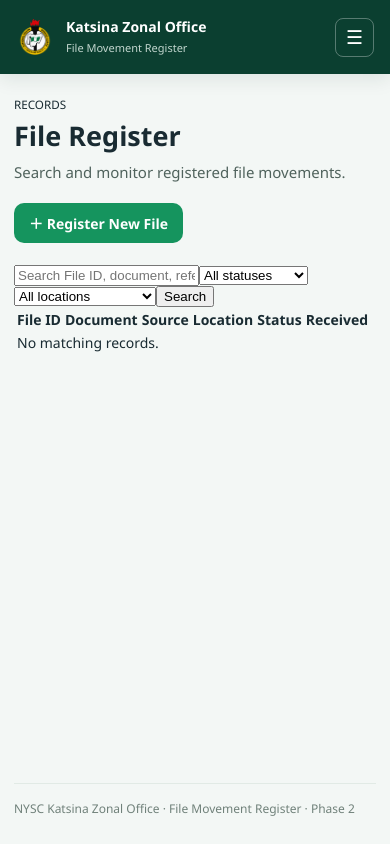
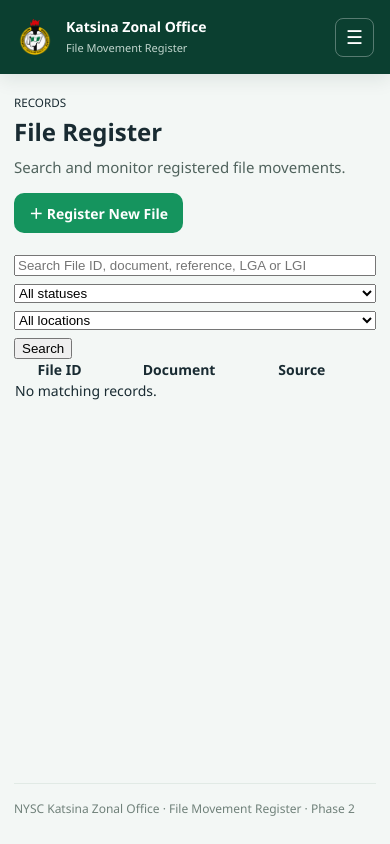
Before and after one commit to winter0019/ftrack, a Python web app: template Katsina_Zonal_FileTrack_v2_Modern_UI_FIXED/templates/files.html in a window 390 px wide. Run offline with Jinja, Linux system fonts and the light colour scheme; the template is opened without the code that fills it, so the values that code supplies are empty.

Commit message:
Enhance responsive design and navigation functionality
Added responsive styles and improved navigation menu behavior.

```diff
--- a/templates/base.html
+++ b/templates/base.html
@@ -288,6 +288,8 @@ footer {
   .menu { display: block; }
   .top nav {
     display: none !important;
+    position: relative;
+    z-index: 20;
     order: 3;
     width: 100%;
     margin: 0;
@@ -297,6 +299,7 @@ footer {
     gap: 4px;
     border-top: 1px solid #ffffff25;
   }
+  .top nav.is-open,
   .top.menu-open nav,
   body.open .top nav { display: flex !important; }
   .top nav > a { padding: 10px 8px; white-space: normal; }
@@ -342,6 +345,83 @@ footer {
   .wrap .stats { grid-template-columns: 1fr 1fr; }
   .wrap .head h1 { font-size: 25px; }
 }
+
+/* Cross-page responsive safeguards: prevent wide forms/tables from widening
+   the entire mobile page. These rules intentionally override legacy styles. */
+html { width: 100%; max-width: 100%; overflow-x: clip; }
+body { width: 100%; max-width: 100%; overflow-x: clip; }
+img, video, iframe, canvas, svg { max-width: 100%; }
+.wrap, .wrap * { min-width: 0; }
+.wrap { max-width: 1440px; }
+.wrap input, .wrap select, .wrap textarea, .wrap button {
+  max-width: 100%;
+}
+.wrap input:not([type="checkbox"]):not([type="radio"]):not([type="file"]),
+.wrap select, .wrap textarea {
+  min-width: 0;
+}
+.wrap form { max-width: 100%; }
+.wrap table {
+  width: 100%;
+  border-collapse: collapse;
+}
+.wrap .table, .wrap .records-wrap, .wrap .table-wrap,
+.wrap .table-responsive, .wrap .overflow-x-auto {
+  display: block;
+  width: 100%;
+  max-width: 100%;
+  overflow-x: auto;
+  -webkit-overflow-scrolling: touch;
+}
+.wrap table { max-width: 100%; }
+.wrap th, .wrap td { overflow-wrap: anywhere; }
+.wrap .section, .wrap .card, .wrap .stat, .wrap .branches > a {
+  overflow-wrap: anywhere;
+}
+.wrap .head > *, .wrap .section > *, .wrap form > * { max-width: 100%; }
+
+@media (max-width: 760px) {
+  .top { width: 100%; max-width: 100%; }
+  .top nav { width: 100%; max-width: 100%; }
+  .top nav > a { display: flex; align-items: center; width: 100%; }
+  .top nav > a.cta { width: 100%; }
+  .wrap {
+    width: calc(100% - 28px) !important;
+    max-width: calc(100% - 28px) !important;
+    padding: 18px 0 28px !important;
+  }
+  .wrap .head { gap: 14px; }
+  .wrap .head h1 { overflow-wrap: anywhere; }
+  .wrap .head .cta { width: auto; max-width: 100%; white-space: normal; }
+  .wrap .stats { grid-template-columns: repeat(2, minmax(0, 1fr)) !important; }
+  .wrap .stat { padding: 13px !important; }
+  .wrap .stat small { font-size: 12px; }
+  .wrap .stat strong { font-size: 24px !important; }
+  .wrap .branches { grid-template-columns: 1fr !important; }
+  .wrap form { display: flex; flex-wrap: wrap; align-items: flex-start; gap: 8px; }
+  .wrap form label { max-width: 100%; }
+  .wrap form input, .wrap form select, .wrap form textarea {
+    width: 100%;
+    max-width: 100%;
+  }
+  .wrap form button, .wrap form .cta { max-width: 100%; }
+  .wrap .table table, .wrap .records-wrap table,
+  .wrap .table-wrap table, .wrap .table-responsive table {
+    min-width: 680px;
+    width: max-content;
+  }
+  footer {
+    width: calc(100% - 28px) !important;
+    max-width: calc(100% - 28px) !important;
+    overflow-wrap: anywhere;
+  }
+}
+@media (max-width: 420px) {
+  .wrap .stats { grid-template-columns: repeat(2, minmax(0, 1fr)) !important; }
+  .wrap .head h1 { font-size: 24px !important; }
+  .wrap .section { padding: 13px !important; }
+  .mobile-account { overflow-wrap: anywhere; }
+}
 </style>
 </head>
 
@@ -372,6 +452,10 @@ footer {
     <a href="{{ url_for('dashboard') }}">Dashboard</a>
     <a href="{{ url_for('files_page') }}">File Register</a>
     <a class="cta" href="{{ url_for('receive') }}">＋ Receive File</a>
+
+    {% if current_user and current_user['role'] in ['Administrator', 'Zonal Inspector', 'Supporting Staff'] %}
+      <a href="{{ url_for('inspections') }}">Inspection</a>
+    {% endif %}
 
     {% if current_user and current_user['role']=='Administrator' %}
       <a class="admin-link" href="{{ url_for('users') }}">Officials</a>
@@ -428,13 +512,16 @@ footer {
 
   function closeMenu() {
     header.classList.remove("menu-open");
+    nav.classList.remove("is-open");
     document.body.classList.remove("open");
     toggle.setAttribute("aria-expanded", "false");
     toggle.setAttribute("aria-label", "Open navigation menu");
   }
 
   toggle.addEventListener("click", function () {
-    const isOpen = header.classList.toggle("menu-open");
+    const isOpen = !nav.classList.contains("is-open");
+    nav.classList.toggle("is-open", isOpen);
+    header.classList.toggle("menu-open", isOpen);
     document.body.classList.toggle("open", isOpen);
     toggle.setAttribute("aria-expanded", String(isOpen));
     toggle.setAttribute("aria-label", isOpen ? "Close navigation menu" : "Open navigation menu");
@@ -444,6 +531,10 @@ footer {
     link.addEventListener("click", closeMenu);
   });
 
+  document.addEventListener("keydown", function (event) {
+    if (event.key === "Escape") closeMenu();
+  });
+
   window.addEventListener("resize", function () {
     if (window.innerWidth > 760) closeMenu();
   });
```
